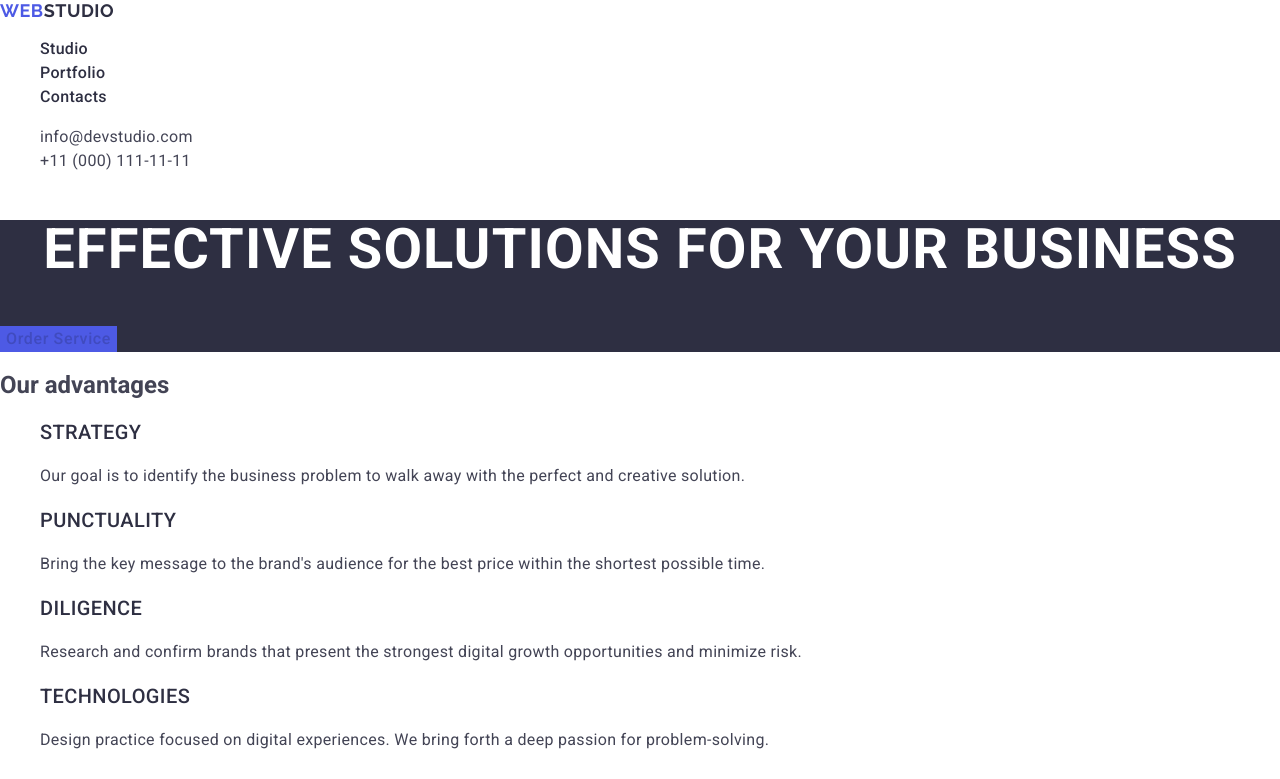
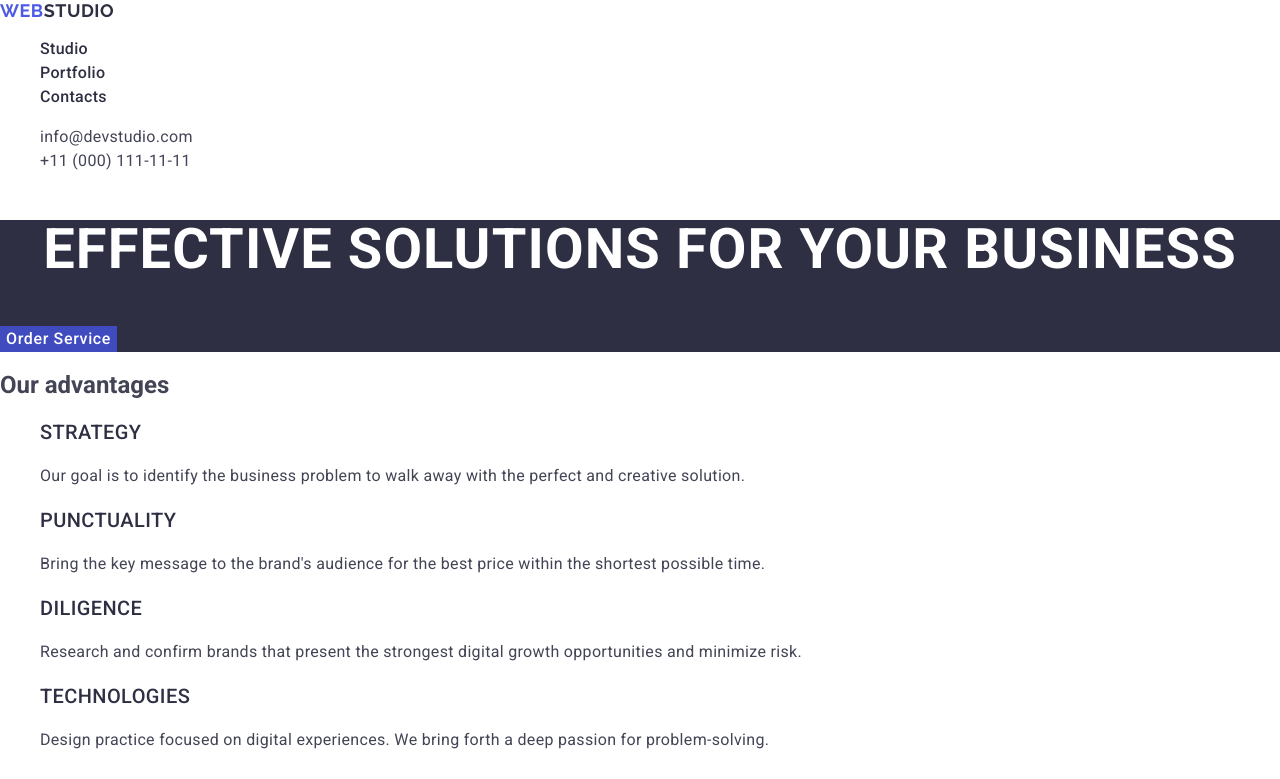
Before and after one commit to alina785/goit-markup-hw-02, a plain HTML site: page index.html in a window 1280 px wide. Both pictures are taken after a click on the button "Order Service". Shown: the top 779 px of the page. Drawn offline with nearby package versions, Linux system fonts and the light colour scheme.

Commit message:
update css

```diff
--- a/css/styles.css
+++ b/css/styles.css
@@ -101,27 +101,12 @@ a {
 }
 
 .hero-button:focus {
-    color: var(--color-pressed-state);
+    background-color: var(--color-pressed-state);
 }
 
 /* END Hero-section */
 
 /* Advantage-section*/
-
-/*.visually-hidden {
-    position: absolute;
-    width: 1px;
-    height: 1px;
-    margin: -1px;
-    border: 0;
-    padding: 0;
-    white-space: nowrap;
-    clip-path: inset(100%);
-    clip: rect(0 0 0 0);
-    overflow: hidden;
-}*/
-
-
 .benefit-title {
     color: var(--color-navy-blue);
     font-size: 20px;
```
